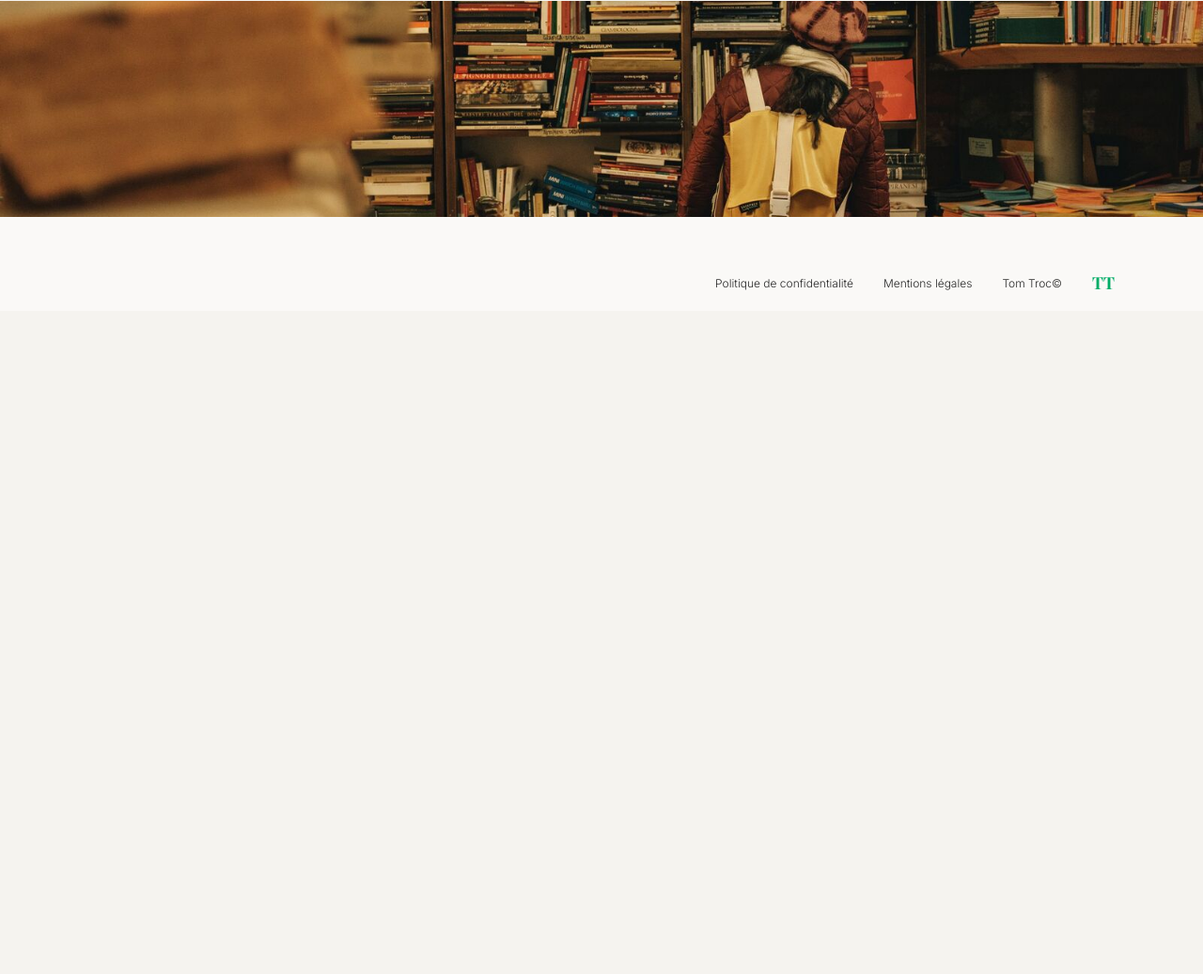
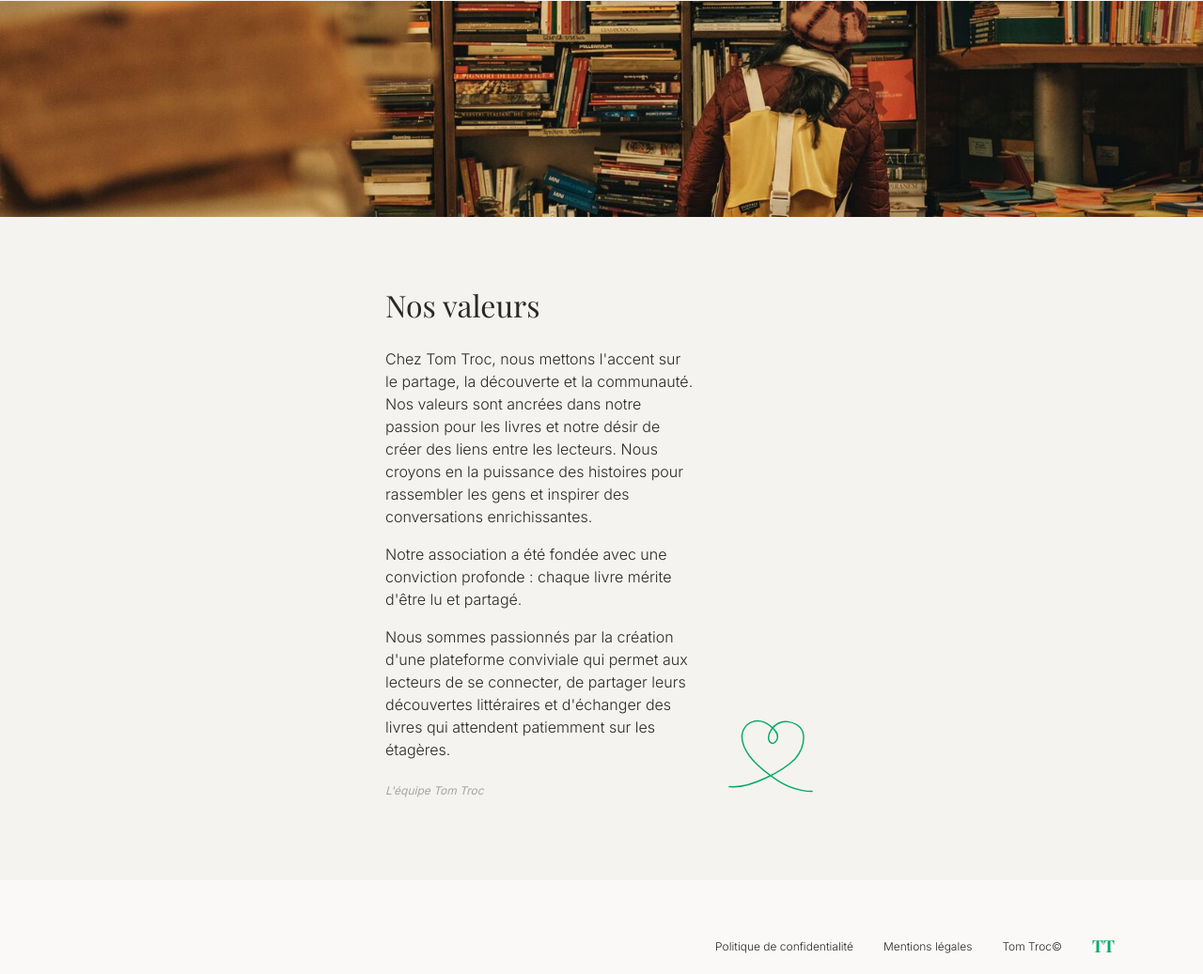
Before and after one commit to Erluinzo/tomtroc, a PHP site: template views/templates/home.php in a window 1280 px wide. Shown: the part 1652-2689 px from the top of the page at 94% size. Before the commit the page ends 1961 px from the top, so only its background shows below. Run offline with PHP 8.4, Linux system fonts and the light colour scheme; the template is opened without the code that fills it, so the values that code supplies are empty.

Commit message:
Add values section to home page

```diff
--- a/css/style.css
+++ b/css/style.css
@@ -352,3 +352,52 @@ ul {
     background-size: cover;
     background-position: center;
 }
+
+/* values */
+.values {
+    padding: 72px 0 88px;
+    background-color: var(--cream);
+}
+
+.values__inner {
+    position: relative;
+    max-width: 460px;
+    margin: 0 auto;
+}
+
+.values__title {
+    margin-bottom: 24px;
+    font-family: var(--font-title);
+    font-weight: 400;
+    font-size: 32px;
+}
+
+.values__text {
+    max-width: 330px;
+}
+
+.values__text p {
+    font-size: 16px;
+    font-weight: 300;
+    line-height: 1.5;
+}
+
+.values__text p + p {
+    margin-top: 16px;
+}
+
+.values__team {
+    display: block;
+    margin-top: 24px;
+    font-size: 12px;
+    font-style: italic;
+    color: var(--gray);
+}
+
+.values__heart {
+    position: absolute;
+    right: 0;
+    bottom: 0;
+    width: 100px;
+    height: auto;
+}
--- a/views/templates/home.php
+++ b/views/templates/home.php
@@ -60,3 +60,20 @@
 </section>
 
 <div class="banner"></div>
+
+<section class="values">
+    <div class="container">
+        <div class="values__inner">
+            <h2 class="values__title">Nos valeurs</h2>
+
+            <div class="values__text">
+                <p>Chez Tom Troc, nous mettons l'accent sur le partage, la découverte et la communauté. Nos valeurs sont ancrées dans notre passion pour les livres et notre désir de créer des liens entre les lecteurs. Nous croyons en la puissance des histoires pour rassembler les gens et inspirer des conversations enrichissantes.</p>
+                <p>Notre association a été fondée avec une conviction profonde : chaque livre mérite d'être lu et partagé.</p>
+                <p>Nous sommes passionnés par la création d'une plateforme conviviale qui permet aux lecteurs de se connecter, de partager leurs découvertes littéraires et d'échanger des livres qui attendent patiemment sur les étagères.</p>
+            </div>
+
+            <p class="values__team">L'équipe Tom Troc</p>
+            <img class="values__heart" src="./img/heart.svg" alt="" width="100" height="88">
+        </div>
+    </div>
+</section>
```
Also changed, not shown: img/heart.svg (added).
